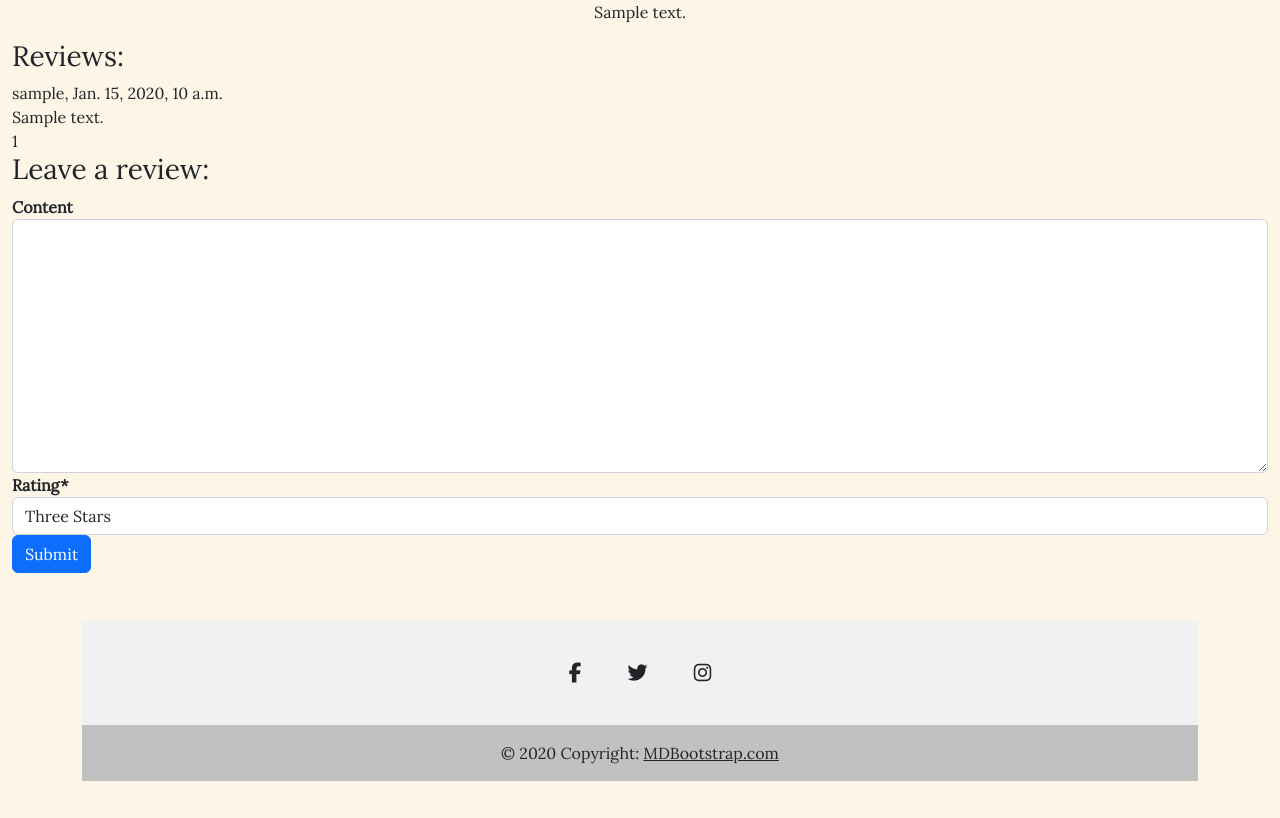
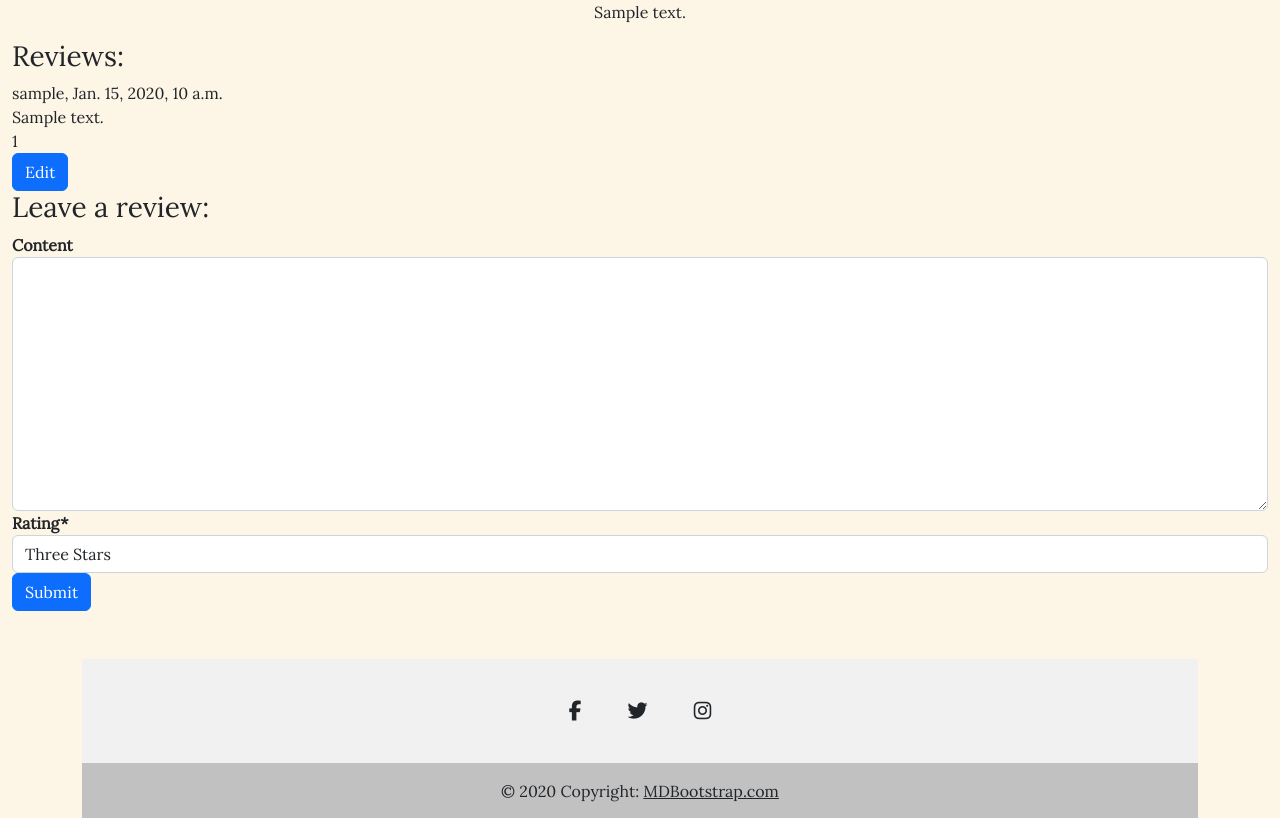
Before and after one commit to keironchaudhry/p4-lingomeets, a Django app: a page that uses templates/meetup_detail.html in a window 1280 px wide. Shown: the part 173-991 px from the top of the page. Before the commit the page ends 954 px from the top, so only its background shows below. Run offline with Django 3.2, Linux system fonts and the light colour scheme; a user stored in the database is signed in; tables that the repository leaves empty hold one stand-in row (values such as "Sample post"); some libraries are stand-ins or nearby versions.

Commit message:
Create edit button for user-specific reviews

```diff
--- a/templates/meetup_detail.html
+++ b/templates/meetup_detail.html
@@ -50,6 +50,14 @@
     <div>{{ review.content }}</div>
     <div>{{ review.rating }}</div>
 
+    {% if review.user == request.user %}
+
+    <div>
+        <a class="btn btn-primary">Edit</a>
+    </div>
+
+    {% endif %}
+
     {% endfor %}
 
     {% if user.is_authenticated %}
```
